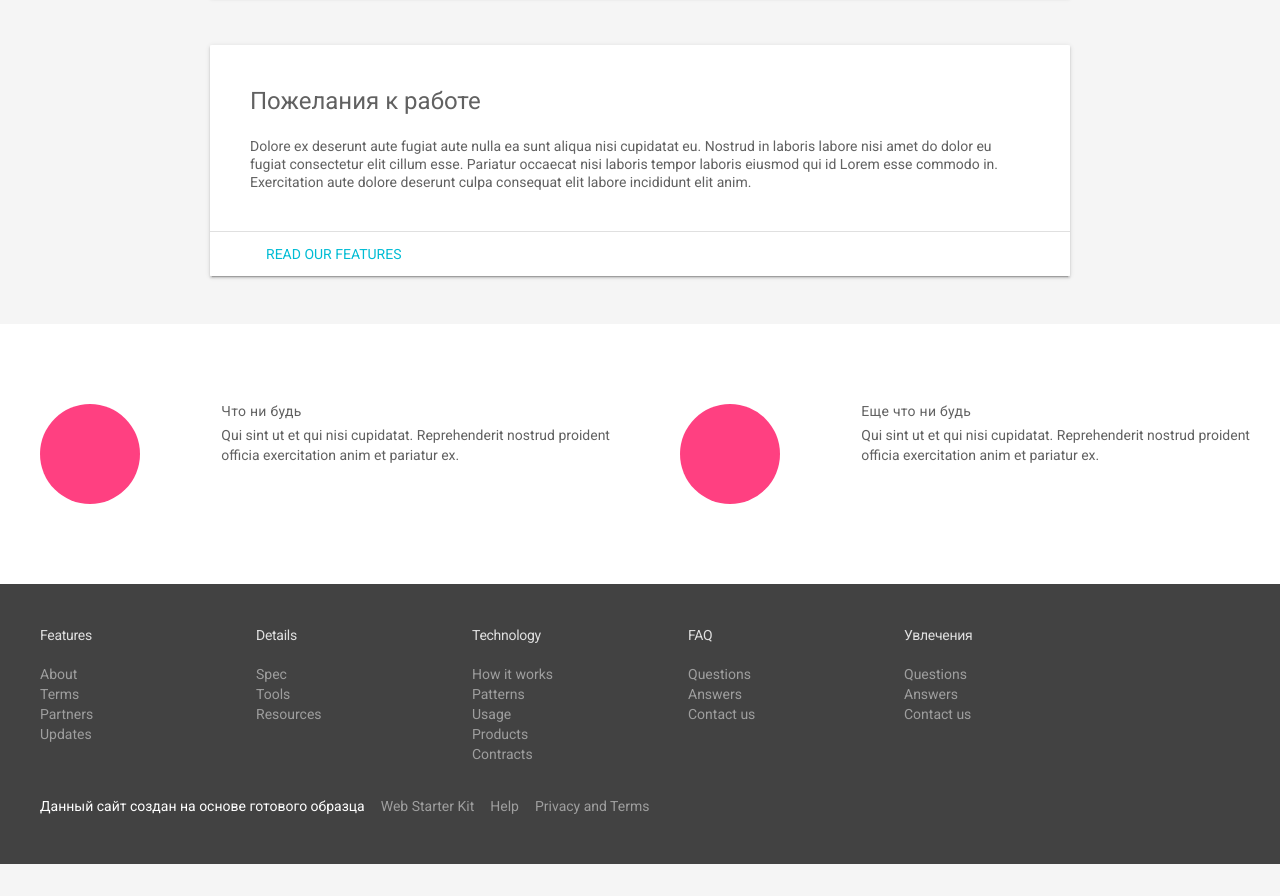
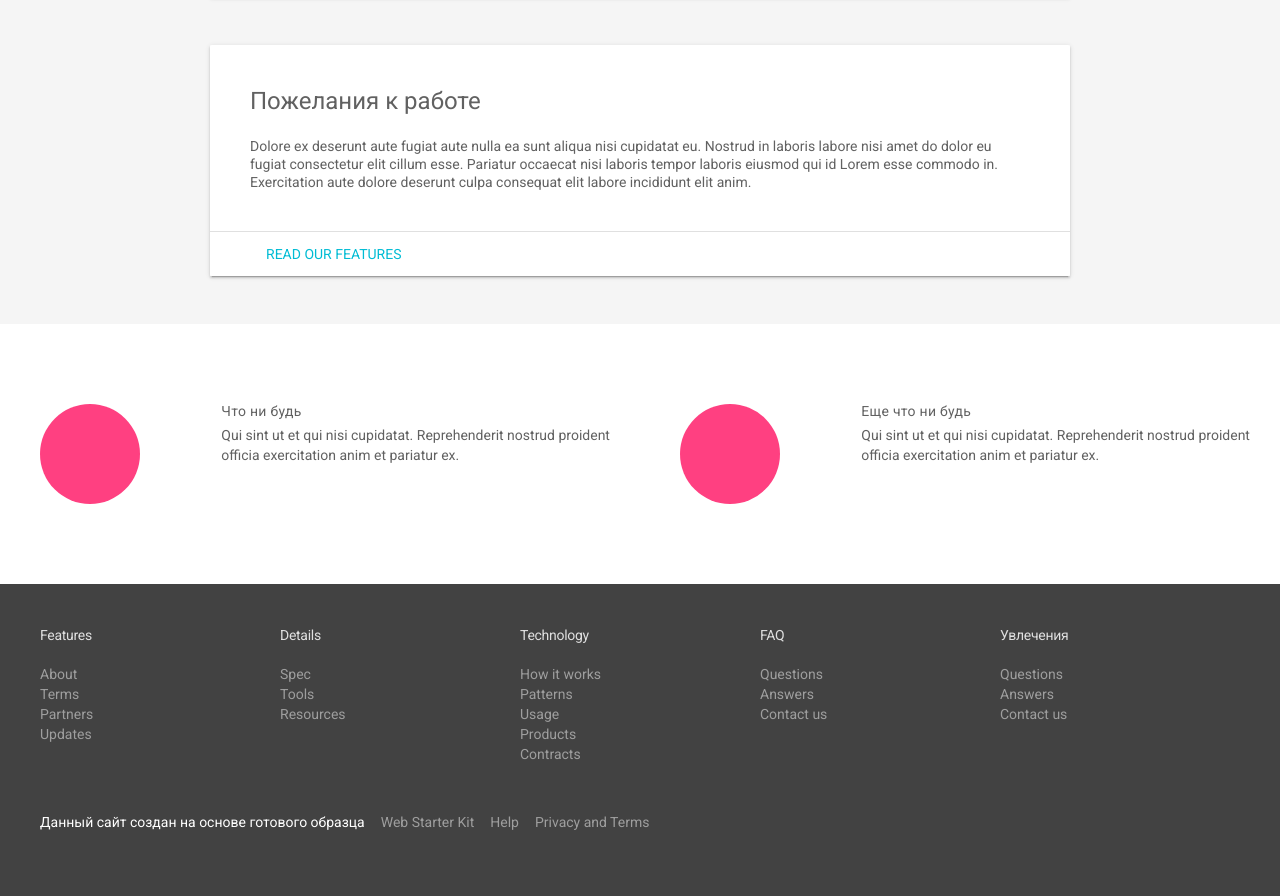
Before and after one commit to ilm88/ilm88.github.io, a plain HTML site: page index.html in a window 1280 px wide and 1868 px high. Shown: the part 972-1868 px from the top of the page. Drawn offline with Linux system fonts and the light colour scheme.

Commit message:
My_photo

```diff
--- a/my.css
+++ b/my.css
@@ -7,55 +7,22 @@ html, body {
 padding-left: 40px;
 }
 .mdl-background--teal-100 {
-    background-color: rgb(15, 240, 240) !important; }
-   /*background-image:url(./images/I.png);//What?
+background-color: rgb(255, 255, 255);
+background-image:url(./images/I.png);
+background-size: auto 100%;
+background-repeat: no-repeat;
 float: left;
 margin: 0 10px;
 max-width: 100%;
-    height: auto;*/
-  .mdl-mega-footer {
-    padding: 16px 40px;
-    color: rgb(158,158,158);
-    background-color: rgb(66,66,66); }
-    .mdl-mega-footer--drop-down-section,
-    .mdl-mega-footer__drop-down-section {
-      display: block;
-      position: relative; }
-
-    @media screen and (min-width: 760px) {
-      .mdl-mega-footer--drop-down-section,
-      .mdl-mega-footer__drop-down-section {
-        width: 33%; }
-      .mdl-mega-footer--drop-down-section:nth-child(1),
-      .mdl-mega-footer--drop-down-section:nth-child(2),
-      .mdl-mega-footer__drop-down-section:nth-child(1),
-      .mdl-mega-footer__drop-down-section:nth-child(2) {
-        float: left; }
-      .mdl-mega-footer--drop-down-section:nth-child(3),
-      .mdl-mega-footer__drop-down-section:nth-child(3) {
-        float: right; }
-        .mdl-mega-footer--drop-down-section:nth-child(3):after,
-        .mdl-mega-footer__drop-down-section:nth-child(3):after {
-          clear: right; }
-      .mdl-mega-footer--drop-down-section:nth-child(4),
-      .mdl-mega-footer__drop-down-section:nth-child(4) {
-        clear: right;
-        float: right; }
-      .mdl-mega-footer--middle-section:after,
-      .mdl-mega-footer__middle-section:after {
-        content: '';
-        display: block;
-        clear: both; }
-      .mdl-mega-footer--bottom-section,
-      .mdl-mega-footer__bottom-section {
-        padding-top: 0; } }
-
+height: auto;
+}
 @media screen and (min-width: 1024px) {
 .mdl-mega-footer--drop-down-section,
 .mdl-mega-footer--drop-down-section:nth-child(3),
 .mdl-mega-footer--drop-down-section:nth-child(4),
 .mdl-mega-footer__drop-down-section,
 .mdl-mega-footer__drop-down-section:nth-child(3),
-      .mdl-mega-footer__drop-down-section:nth-child(4) {
-        width: 18%;
-        float: left; } }
+.mdl-mega-footer__drop-down-section:nth-child(4)
+{width: 20%;
+float: left; }
+}
```
Also changed, not shown: images/I.png. Lines whose indentation alone changed are shown as unchanged.
